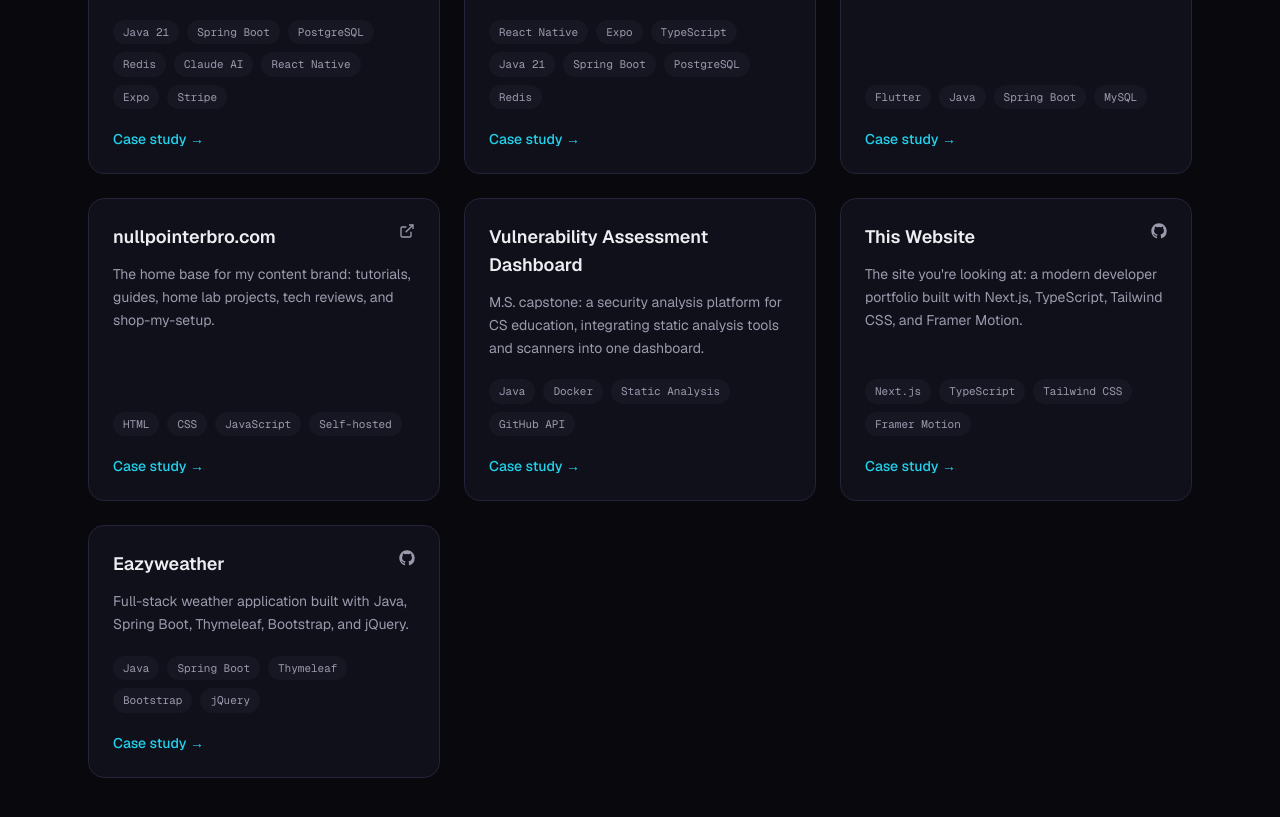
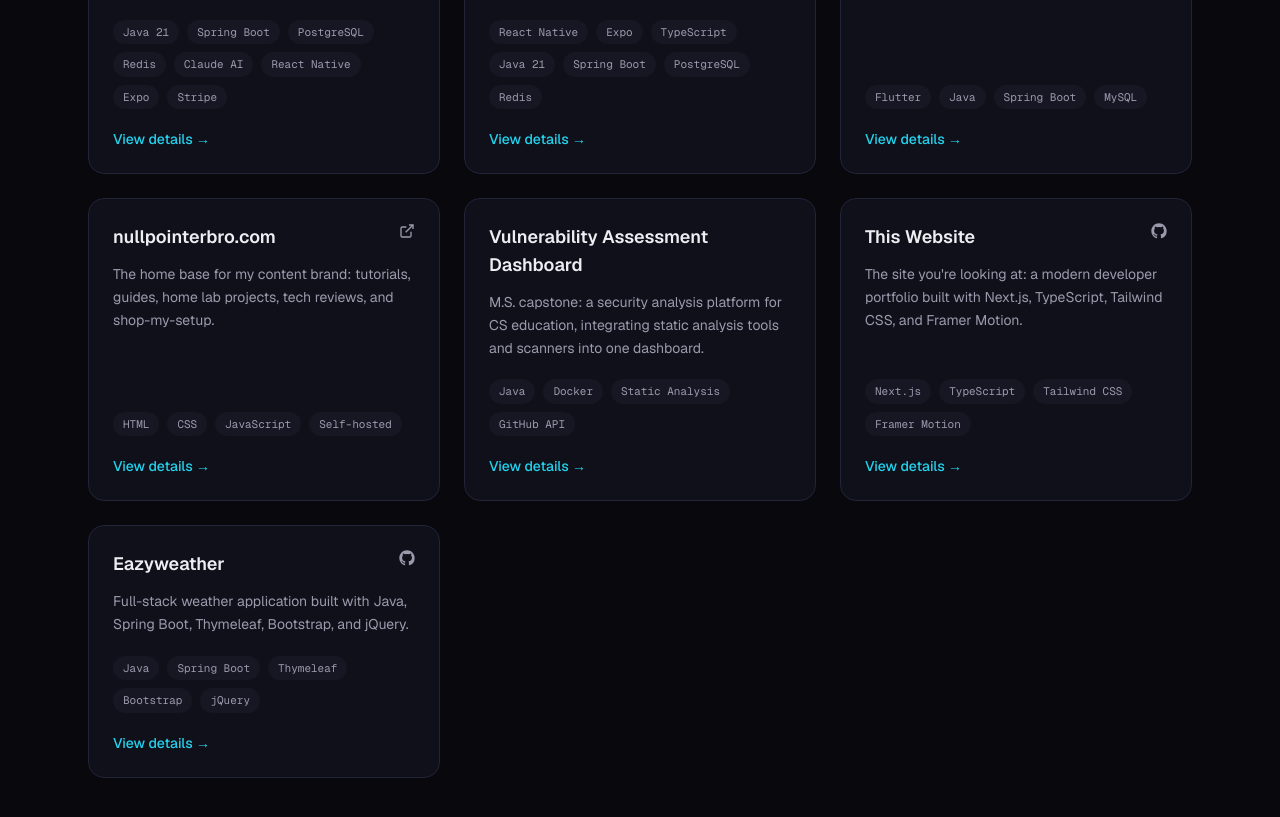
Before and after one commit to johnsonmau/mbj, a Next.js app: page / in a window 1280 px wide. Shown: the part 4280-5097 px from the top of the page. Built offline with nearby package versions, Linux system fonts and the light colour scheme.

Commit message:
fix: replace Case study link text with View details

```diff
--- a/components/Projects.tsx
+++ b/components/Projects.tsx
@@ -55,7 +55,7 @@
                 href={`/projects/${project.slug}`}
                 className="mt-5 text-sm font-medium text-accent transition hover:opacity-80"
               >
-                Case study →
+                View details →
               </Link>
             </article>
           </Reveal>
```
